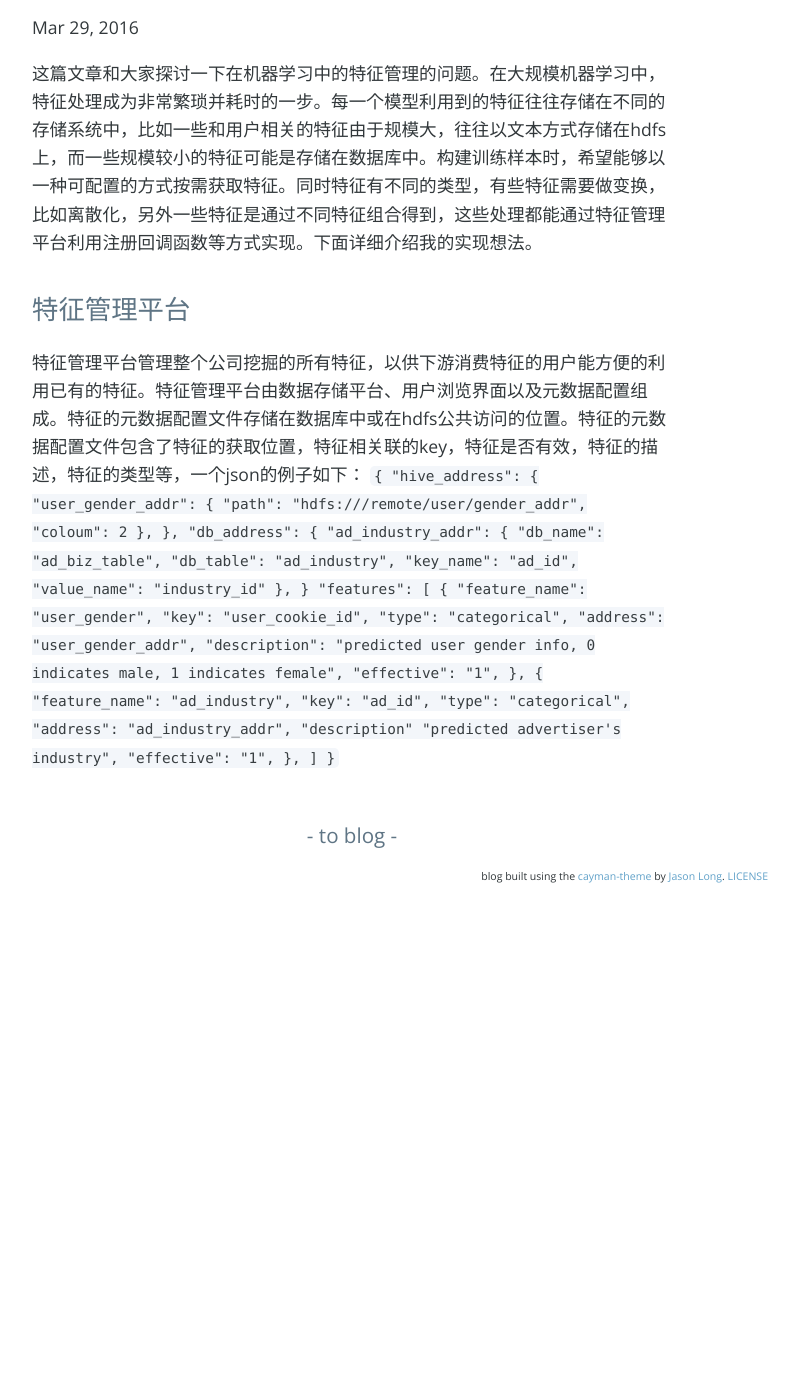
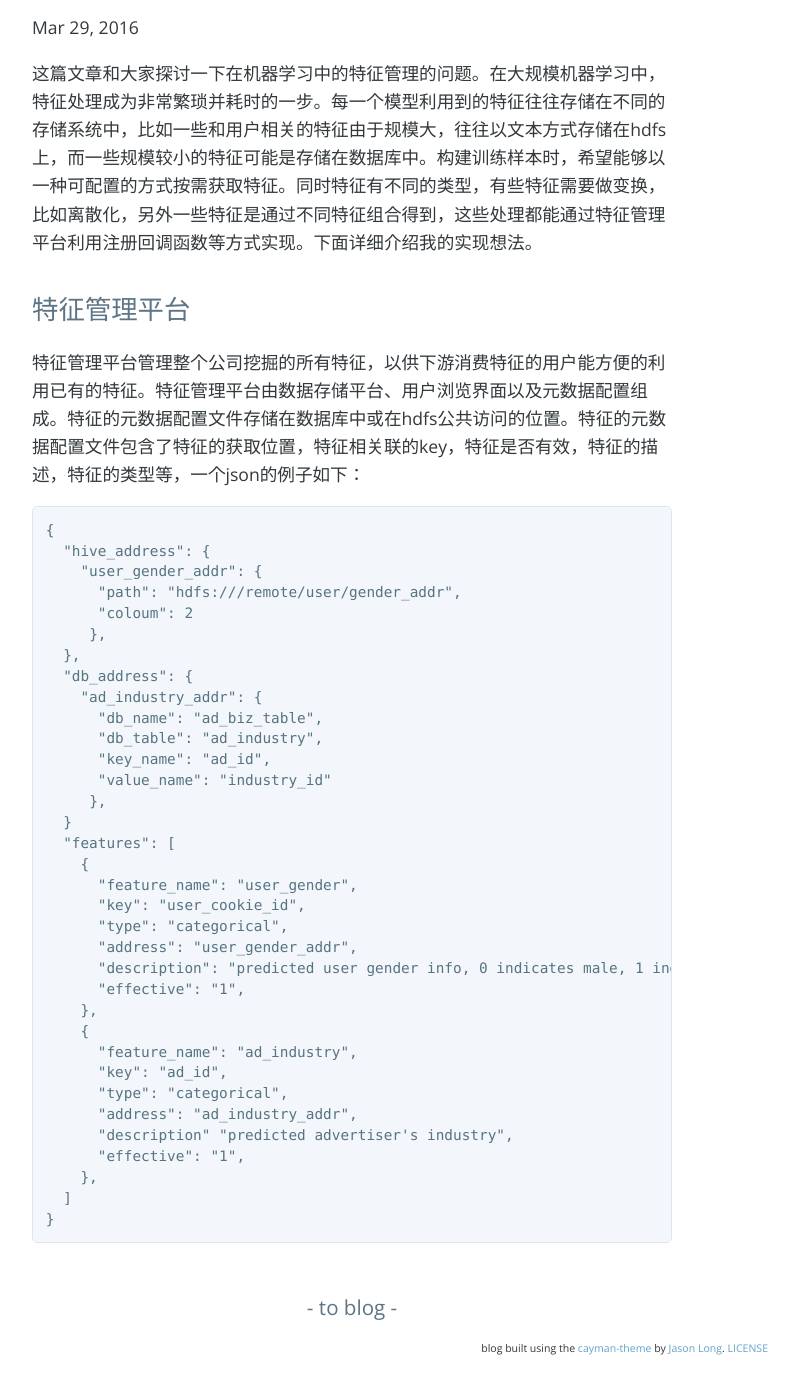
Before and after one commit to tongming/tongming.github.io, a Jekyll site: the page built from _posts/2016-03-29-feature-management.md, in a window 1280 px wide and 1400 px high, scrolled down 418 px. Shown: the top 1394 px of the window, without its empty margins (288-1087 px from the left). Built offline with Jekyll 4.4.1, drawn with Linux system fonts in a browser that asks for light colours; before the commit the page ends 1346 px from its top, so only the background shows below that.

Commit message:
fix format

````diff
--- a/_posts/2016-03-29-feature-management.md
+++ b/_posts/2016-03-29-feature-management.md
@@ -9,7 +9,7 @@ title: 机器学习中的特征管理
 ----------------
 
 特征管理平台管理整个公司挖掘的所有特征，以供下游消费特征的用户能方便的利用已有的特征。特征管理平台由数据存储平台、用户浏览界面以及元数据配置组成。特征的元数据配置文件存储在数据库中或在hdfs公共访问的位置。特征的元数据配置文件包含了特征的获取位置，特征相关联的key，特征是否有效，特征的描述，特征的类型等，一个json的例子如下：
-<code>
+```json
 {
   "hive_address": {
     "user_gender_addr": {
@@ -44,4 +44,4 @@ title: 机器学习中的特征管理
     },
   ]
 }
-</code>
+```
````
